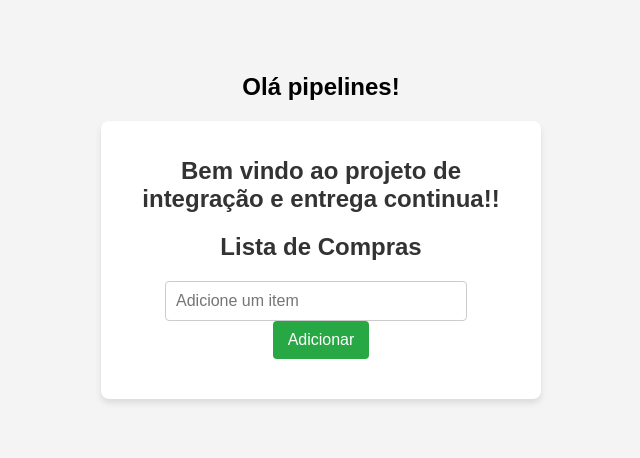
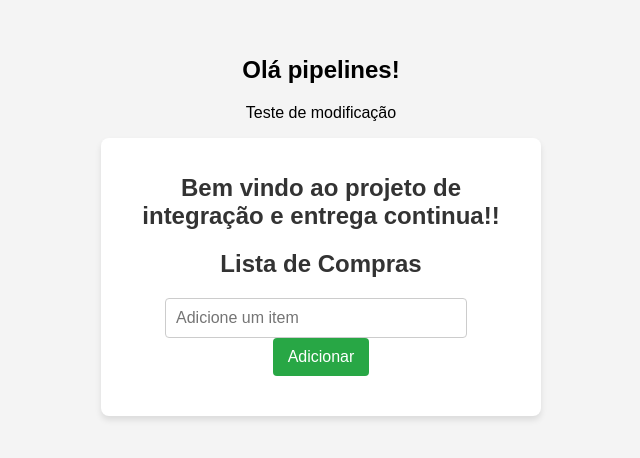
Before and after one commit to KillPhill2111/TESTE-Integracao-e-entrega-continua, a React (Create React App) app in the folder teste-integracao/: page / in a window 1280 px wide. Shown: the part 194-652 px from the top of the page, without its empty margins (319-959 px from the left). Built offline with nearby package versions, Linux system fonts and the light colour scheme.

Commit message:
'teste de modificação'

```diff
--- a/teste-integracao/src/App.js
+++ b/teste-integracao/src/App.js
@@ -7,6 +7,7 @@ function App() {
     <div className="App">
       <div>
         <h2>Olá pipelines!</h2>
+        <p>Teste de modificação</p>
         <ListaCompras></ListaCompras>
       </div>
     </div>
```
